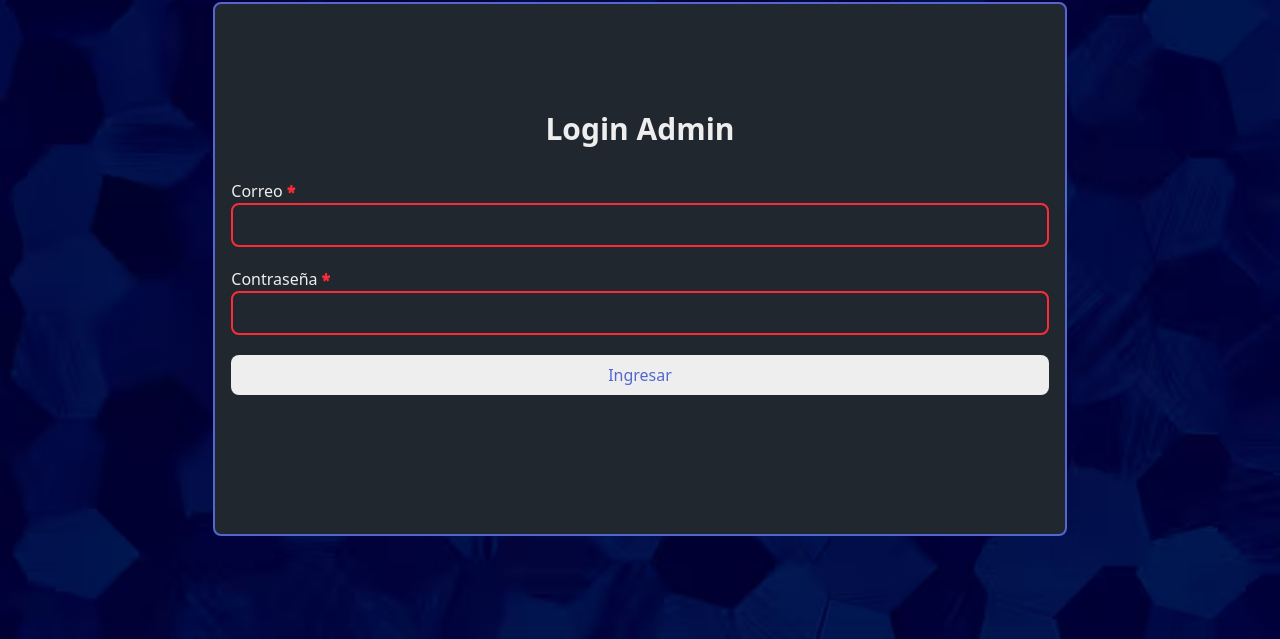
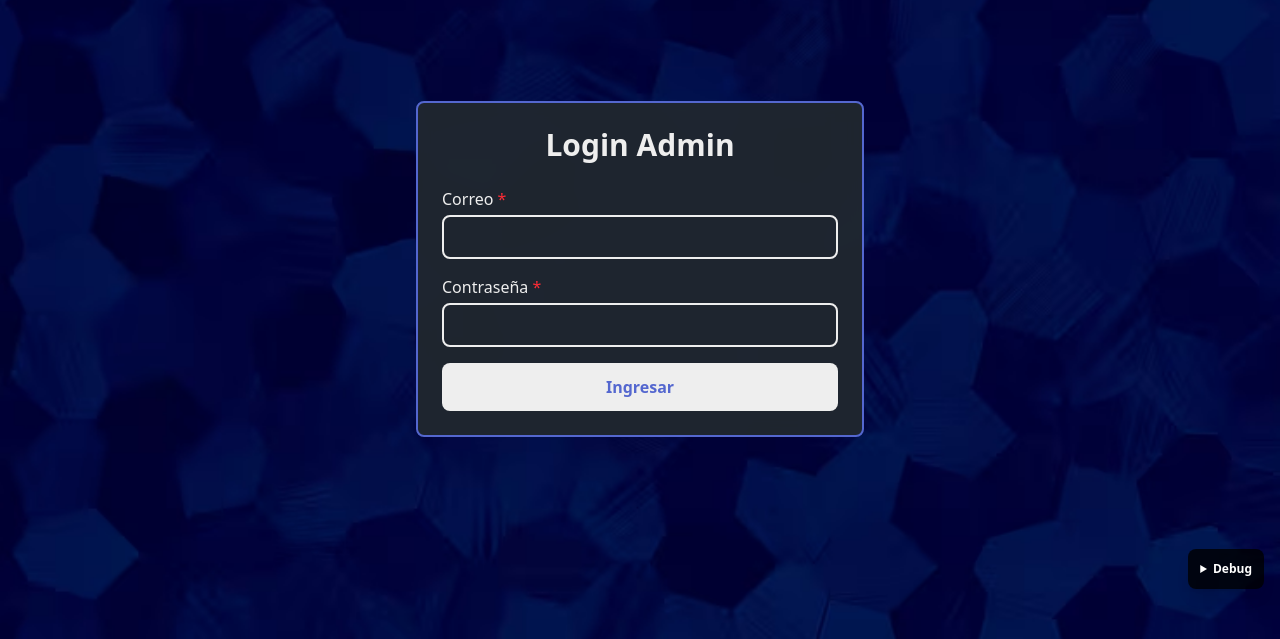
Before and after one commit to iSqmu/LifeStyleCatalogue, a React (Vite) app: page /admin in a window 1280 px wide. Shown: the part 195-834 px from the top of the page. Built offline with nearby package versions, Linux system fonts and the light colour scheme; no server answers.

Commit message:
Refactor authentication logic in Login and Dashboard components; integrate signInWithEmailAndPassword function and update user profile handling.

```diff
--- a/src/firebase.js
+++ b/src/firebase.js
@@ -1,7 +1,7 @@
-
+// src/firebase.js
 import { initializeApp } from "firebase/app";
 import { getFirestore } from "firebase/firestore";
-import { getAuth } from "firebase/auth";
+import { getAuth, signInWithEmailAndPassword } from "firebase/auth"; // ← AGREGA ESTO
 
 const firebaseConfig = {
   apiKey: import.meta.env.VITE_FIREBASE_API_KEY,
@@ -15,3 +15,6 @@ const firebaseConfig = {
 const app = initializeApp(firebaseConfig);
 export const db = getFirestore(app);
 export const auth = getAuth(app);
+
+// ← EXPORTA LA FUNCIÓN
+export { signInWithEmailAndPassword };
--- a/src/routes/Dashboard.jsx
+++ b/src/routes/Dashboard.jsx
@@ -5,13 +5,14 @@ import {
   collection,
   addDoc,
   updateDoc,
+  setDoc,
   deleteDoc,
   doc,
   onSnapshot,
   query,
 } from 'firebase/firestore';
 import { db, auth } from '../firebase';
-import { signOut } from '@firebase/auth';
+import { signOut, signInWithEmailAndPassword } from '@firebase/auth';
 import { useNavigate } from 'react-router-dom';
 import Product from '../components/Product';
 import Navbar from '../components/Navbar';
@@ -33,6 +34,14 @@ function Dashboard() {
   const [path, setPath] = useState('clothes');
   const [editingId, setEditingId] = useState(null);
   const [activeTab, setActiveTab] = useState('clothes');
+  const user = auth.currentUser;
+  setDoc(
+    doc(db, 'admins', user.uid),
+    {
+      admin: true,
+    },
+    { merge: true }
+  );
   const Toast = Swal.mixin({
     toast: true,
     position: 'top-end',
@@ -138,6 +147,8 @@ function Dashboard() {
     }
   }
 
+  console.log(user);
+
   return (
     <>
       <Navbar
@@ -164,6 +175,11 @@ function Dashboard() {
         onTabChange={setActiveTab}
       />
       <div className="admin">
+        <h1 className="text-3xl text-secondary font-bold text-center my-5">
+          Bienvenido {user.displayName} al{' '}
+          <span className="text-accent">panel de control</span> de{' '}
+          <span className="text-accent">Life Style</span>
+        </h1>
         <form
           onSubmit={handleSubmit}
           className="upload-edit flex flex-col justify-center mx-2 my-5 px-4 py-6 bg-secondary text-primary rounded-lg"
--- a/src/routes/Login.jsx
+++ b/src/routes/Login.jsx
@@ -1,15 +1,17 @@
 import React, { useState } from 'react';
-import { signInWithEmailAndPassword } from 'firebase/auth';
-import { auth } from '../firebase';
+import { auth, signInWithEmailAndPassword } from '../firebase'; // ← TODO DESDE AQUÍ
 import { useNavigate } from 'react-router-dom';
 import Navbar from '../components/Navbar';
 import Swal from 'sweetalert2';
 import bg from '../assets/img-bg.avif';
+import { updateProfile } from '@firebase/auth';
+
 function Login() {
   const [email, setEmail] = useState('');
   const [password, setPassword] = useState('');
   const [error, setError] = useState('');
   const navigate = useNavigate();
+
   const Toast = Swal.mixin({
     toast: true,
     position: 'top-end',
@@ -17,71 +19,113 @@ function Login() {
     timer: 2000,
     timerProgressBar: true,
   });
+
   async function handleLogin(e) {
     e.preventDefault();
+    setError('');
     try {
-      await signInWithEmailAndPassword(auth, email, password);
+      const userCredential = await signInWithEmailAndPassword(
+        auth,
+        email,
+        password
+      ); // ← USA LA FUNCIÓN IMPORTADA
+      const user = userCredential.user;
+
+      if (!user.displayName) {
+        const name = prompt('¿Cómo quieres que te llamemos?');
+        if (name) {
+          await updateProfile(user, {
+            displayName: name,
+          });
           Toast.fire({
             icon: 'success',
-        title: 'Se ha ingresado correctamente',
+            title: `¡Bienvenido ${name}!`,
           });
-
+        }
+      } else {
+        Toast.fire({
+          icon: 'success',
+          title: `¡Bienvenido ${user.displayName}!`,
+        });
+      }
       navigate('/admin');
     } catch (err) {
-      setError('Error en login: ' + err.message);
+      setError('Usuario o contraseña incorrectos.');
+      console.error(err);
     }
   }
+
   return (
     <>
       <Navbar page={'LOGIN'} />
-      <div className="login h-screen flex flex-col justify-center items-center overflow-hidden">
-        <img src={bg} className="w-full absolute -z-10 object-cover" />
-        <div className="login-form relative border-2 flex flex-col border-accent rounded-lg bg-secondary text-primary justify-center py-2 w-2/3 h-2/3 overflow-hidden">
-          <h1 className="text-3xl font-bold text-center">Login Admin</h1>
-          <form
-            onSubmit={handleLogin}
-            className="flex flex-col justify-center h-70 px-4"
-          >
-            <label htmlFor="email">
-              Correo{' '}
-              <span className="text-red-500 font-bold text-shadow-2xs text-shadow-red-500">
-                *
-              </span>
+      <div className="login h-screen flex flex-col justify-center items-center overflow-hidden relative">
+        <img
+          src={bg}
+          alt="Fondo"
+          className="absolute inset-0 w-full h-full object-cover -z-10"
+        />
+
+        <div className="login-form border-2 border-accent rounded-lg bg-secondary/95 text-primary p-6 w-11/12 max-w-md backdrop-blur-sm">
+          <h1 className="text-3xl font-bold text-center mb-6">Login Admin</h1>
+          <form onSubmit={handleLogin} className="space-y-4">
+            <div>
+              <label className="block font-medium">
+                Correo <span className="text-red-500">*</span>
               </label>
               <input
-              className="border-2 color-primary rounded-lg px-4 py-2 mb-5 outline-0 shadow-accent focus:border-accent invalid:border-red-500 invalid:text-red-500 focus:shadow-uniform transition-all duration-200 ease-in "
                 type="email"
-              name="email"
                 value={email}
                 onChange={(e) => setEmail(e.target.value)}
+                className="w-full border-2 rounded-lg px-4 py-2 mt-1 outline-none focus:border-accent transition"
                 required
               />
-            <label htmlFor="password">
-              Contraseña{' '}
-              <span className="text-red-500 font-bold text-shadow-2xs text-shadow-red-500">
-                *
-              </span>
+            </div>
+            <div>
+              <label className="block font-medium">
+                Contraseña <span className="text-red-500">*</span>
               </label>
               <input
-              className="border-2 color-primary rounded-lg px-4 py-2 mb-5 outline-0 shadow-accent focus:border-accent invalid:border-red-500 invalid:text-red-500 focus:shadow-uniform transition-all duration-200 ease-in "
                 type="password"
-              name="password"
                 value={password}
                 onChange={(e) => setPassword(e.target.value)}
+                className="w-full border-2 rounded-lg px-4 py-2 mt-1 outline-none focus:border-accent transition"
                 required
               />
+            </div>
             <button
               type="submit"
-              className="bg-primary text-accent rounded-lg px-4 py-2 hover:bg-accent hover:text-primary transition-all duration-200 ease-in cursor-pointer"
+              className="w-full bg-primary text-accent font-bold py-3 rounded-lg hover:bg-accent hover:text-primary transition"
             >
               Ingresar
             </button>
             {error && (
-              <p className="text-red-500 font-bold text-lg mt-2">
-                Usuario o contraseña incorrectos.
-              </p>
+              <p className="text-red-500 text-center font-medium">{error}</p>
             )}
           </form>
+        </div>
+
+        {/* DEBUG */}
+        <div className="fixed bottom-4 right-4 bg-black/80 text-white p-3 rounded-lg shadow-lg z-50 text-xs">
+          <details className="cursor-pointer">
+            <summary className="font-bold">Debug</summary>
+            <div className="mt-2 space-y-1">
+              <p>1. Firebase Console → Authentication → Users</p>
+              <p>
+                2. Copia tu{' '}
+                <code className="bg-white/20 px-1 rounded">UID</code>
+              </p>
+              <p>
+                3. Pégalo en{' '}
+                <code className="bg-white/20 px-1 rounded">setAdmin.js</code>
+              </p>
+              <p>
+                4.{' '}
+                <code className="bg-white/20 px-1 rounded">
+                  node setAdmin.js
+                </code>
+              </p>
+            </div>
+          </details>
         </div>
       </div>
     </>
```
Lines whose indentation alone changed are shown as unchanged.
